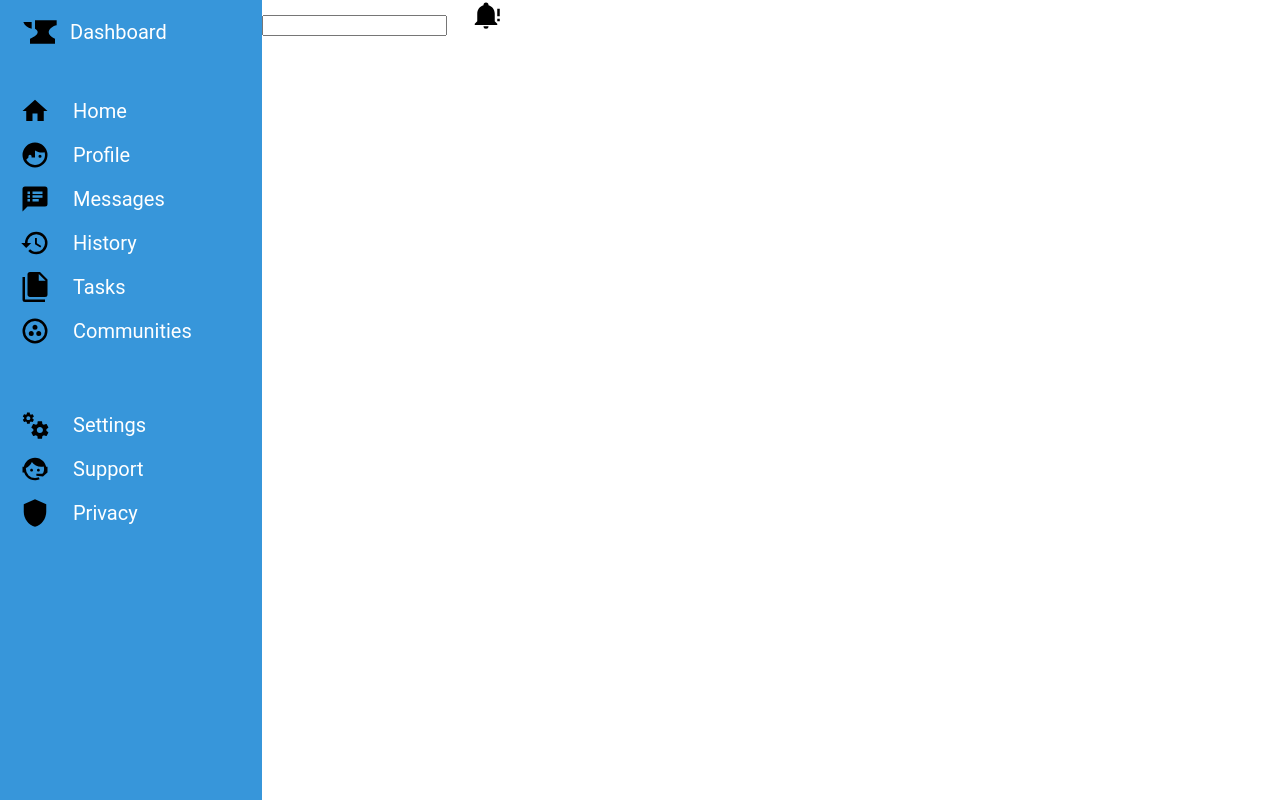
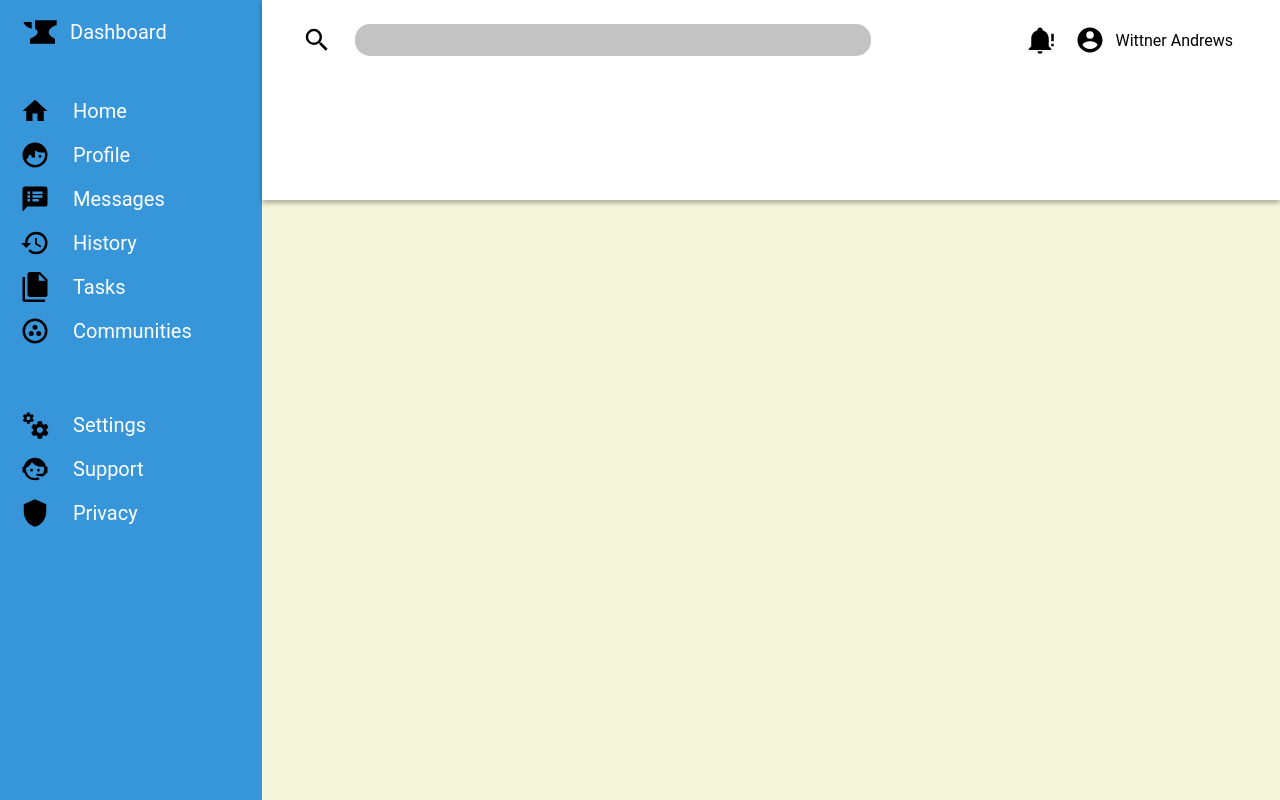
Before and after one commit to warlockobo/admindashboard, a plain HTML site: page index.html in a window 1280 px wide. Drawn offline with Linux system fonts and the light colour scheme; a web font is replaced by a local one.

Commit message:
top part of header configured

```diff
--- a/index.html
+++ b/index.html
@@ -54,11 +54,21 @@
             </div>
             </div>
         </nav>
+        <div class="rightside">
+            <header>
+                <div class="headertop">
+                    <div class="search">
+                        <img src="icons/magnify.svg" class="searchicon"/>
+                        <input type="text" class="searchbar" placeholder:"Search..."/>
+                    </div>
+                    <div class="notifandprofile">
+                        <img src="icons/bell-alert.svg" class="bell"/>
+                        <img src="icons/account-circle.svg" class="profilepic"/>
+                        <p>Wittner Andrews</p>
+                    </div>
+                </div>
+                <div class="headerbottom">
 
-        <header>
-            <div>
-                <input type="text" placeholder:"Search..."/>
-                <img src="icons/bell-alert.svg" class="bell"/>
                 </div>
             </header>
 
@@ -68,5 +78,8 @@
                 </div>
             </main>
         </div>
+
+
+    </div>
 </body>
 </html>
--- a/styles.css
+++ b/styles.css
@@ -15,6 +15,7 @@ body{
     margin: 0;
     height: 100%;
     width: 100%;
+    font-family: 'Roboto';
 }
 
 
@@ -29,11 +30,10 @@ nav {
     flex-direction: column;
     background-color: rgb(55, 150, 218);
     color: white;
-    font-family: 'Roboto';
+    height: 100vh;
     font-style: bold;
     font-size: 20px;
     padding-right: 70px;
-    height: 100vh;
     margin-top: 0;
 }
 
@@ -84,3 +84,47 @@ nav div {
 
     margin: 0 0 25px 0;
 }
+
+.rightside {
+    display: grid;
+    grid-template-rows: 25vh 75vh;
+}
+header {
+    display: grid;
+    grid-template-rows: 1fr 1.5fr;
+    padding: 0px 20px 0px 20px;
+    background-color: rgb(255, 255, 255);
+    box-shadow: 0px 3px 5px rgba(0, 0, 0, 0.3);
+    height: 25vh;
+    z-index: 1;
+}
+
+.headertop{
+    display: grid;
+    grid-template-columns: 75% 25%;
+}
+
+.searchbar {
+    background-color: rgb(195, 195, 195);
+    border-radius: 15px;
+    border-style: none;
+    width: 40vw;
+    height: 30px;
+    margin-right: 10%;
+}
+header div {
+    display: flex;
+    align-items: center;
+}
+
+
+.notifandprofile p {
+    font-style: bold;
+}
+
+.notifandprofile img {
+    margin: 10px;
+}
+main {
+    background-color: beige;
+}
```
Also changed, not shown: icons/magnify.svg (added). Lines whose indentation alone changed are shown as unchanged.
